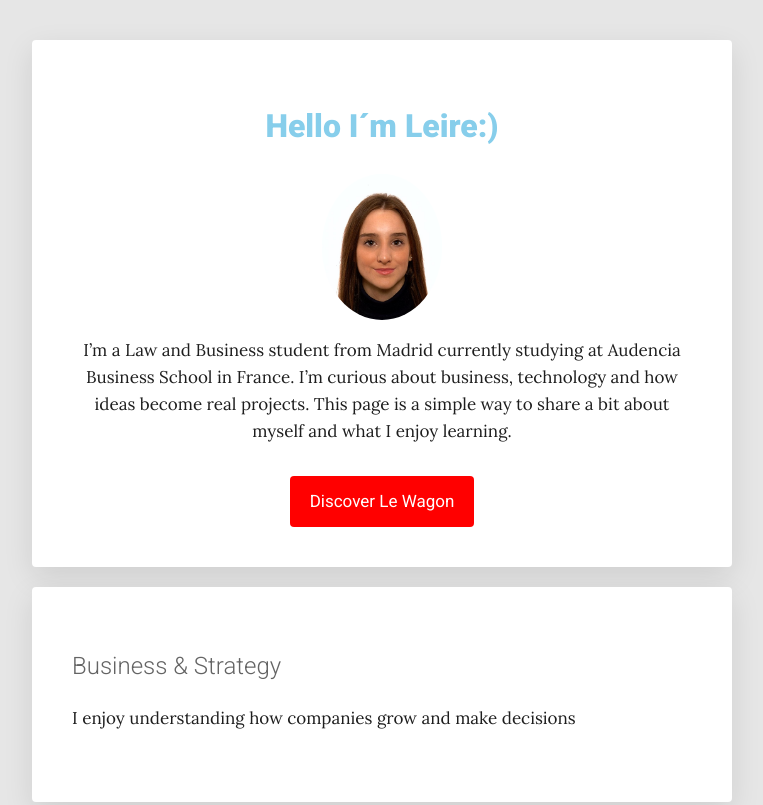
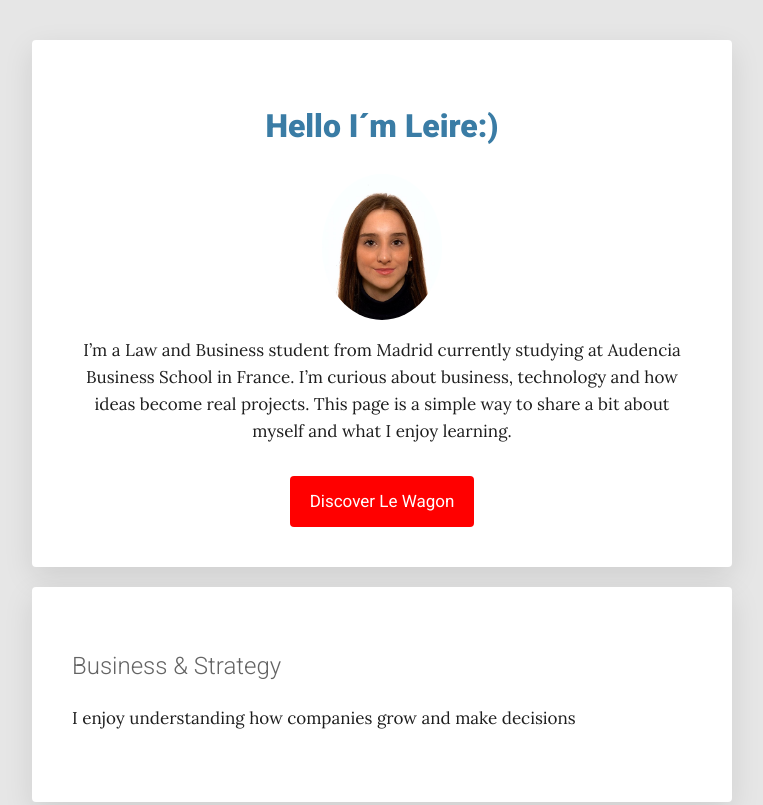
Before and after one commit to leire-garcia/my-profile, a plain HTML site: page index.html in a window 1280 px wide. Shown: the top 805 px of the page, without its empty margins (258-1021 px from the left). Drawn offline with Linux system fonts and the light colour scheme.

Commit message:
Update style.css

```diff
--- a/style.css
+++ b/style.css
@@ -20,7 +20,7 @@ body {
 		}
 
 	h1 {
-		color: skyblue;
+		color: #3a7ca5;
 		font-family: 'Roboto', sans-serif;
 		font-size: 32px;
 		font-weight: 900;
```
